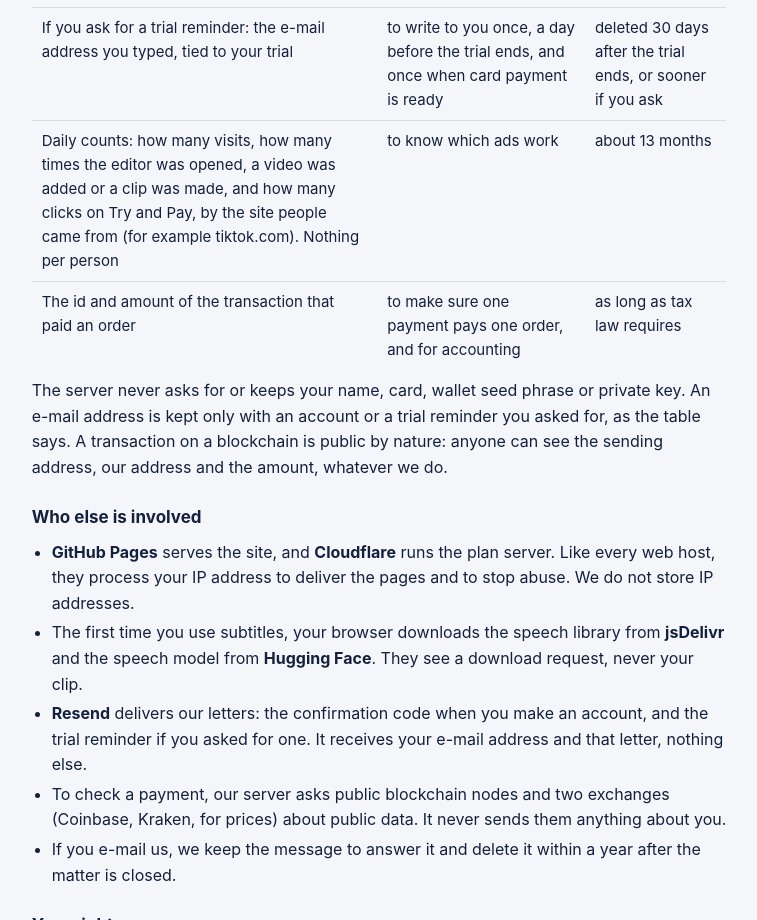
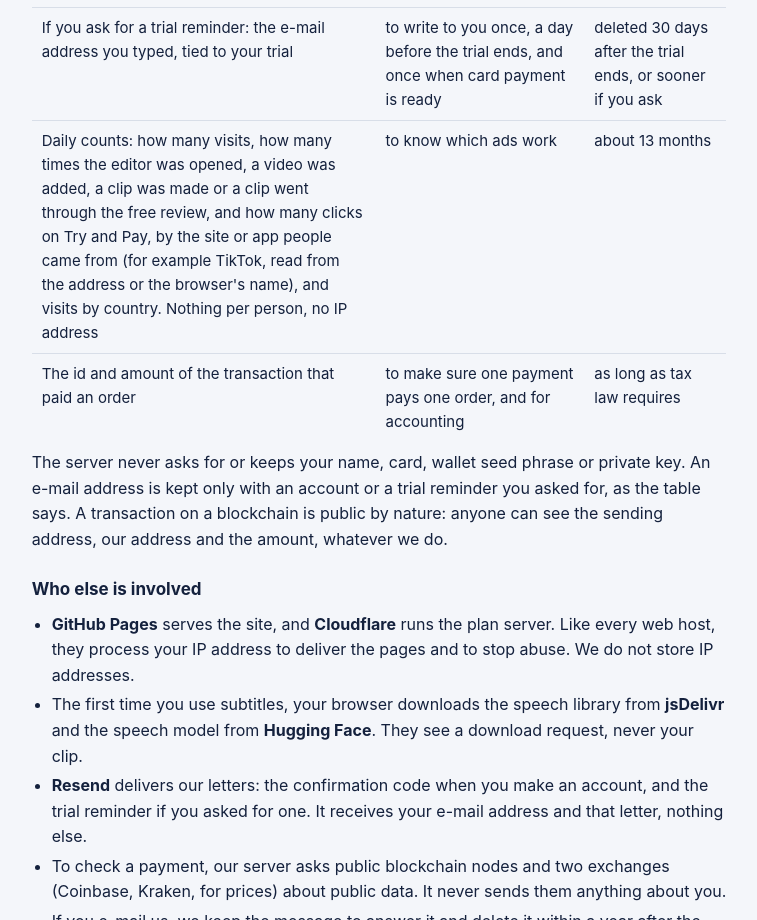
Before and after one commit to CloudeCoderL/preflightclips, a plain HTML site: page legal.html in a window 1280 px wide. Shown: the part 3420-4340 px from the top of the page, without its empty margins (261-1018 px from the left). Drawn offline with Linux system fonts and the light colour scheme.

Commit message:
Privacy: visit counts by app and country
Co-Authored-By: Claude <noreply@anthropic.com>

```diff
--- a/legal.html
+++ b/legal.html
@@ -95,7 +95,7 @@ th{color:var(--muted);font-weight:600;border-top:0}
       <tr><td>If you make an account: the user name, a salted hash of a key made from your password in your browser (never the password itself), the same for your recovery code, your plan keys encrypted in your browser so that only you can open them, when it was made and last used, the hashes of your log-in sessions, and, if the sign-up form asked for it, your e-mail address and whether you ticked the box for product news</td><td>to let you log in on any device and keep your plan; the e-mail address to confirm the account is yours and to write to you about your account or plan, and product news only if you ticked that box</td><td>until you delete the account (in the log-in window) or 2 years after the last log-in; sessions end after 90 days</td></tr>
       <tr><td>While you are making an account: the e-mail address you typed and a one-way hash of the code sent to it, never the code itself</td><td>to confirm the address</td><td>deleted when the account is made, or a day after the code runs out</td></tr>
       <tr><td>If you ask for a trial reminder: the e-mail address you typed, tied to your trial</td><td>to write to you once, a day before the trial ends, and once when card payment is ready</td><td>deleted 30 days after the trial ends, or sooner if you ask</td></tr>
-      <tr><td>Daily counts: how many visits, how many times the editor was opened, a video was added or a clip was made, and how many clicks on Try and Pay, by the site people came from (for example tiktok.com). Nothing per person</td><td>to know which ads work</td><td>about 13 months</td></tr>
+      <tr><td>Daily counts: how many visits, how many times the editor was opened, a video was added, a clip was made or a clip went through the free review, and how many clicks on Try and Pay, by the site or app people came from (for example TikTok, read from the address or the browser's name), and visits by country. Nothing per person, no IP address</td><td>to know which ads work</td><td>about 13 months</td></tr>
       <tr><td>The id and amount of the transaction that paid an order</td><td>to make sure one payment pays one order, and for accounting</td><td>as long as tax law requires</td></tr>
     </tbody>
   </table></div>
```
